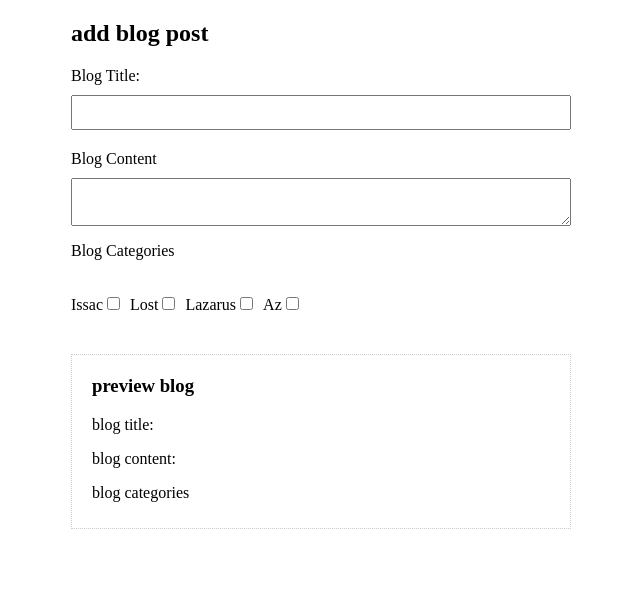
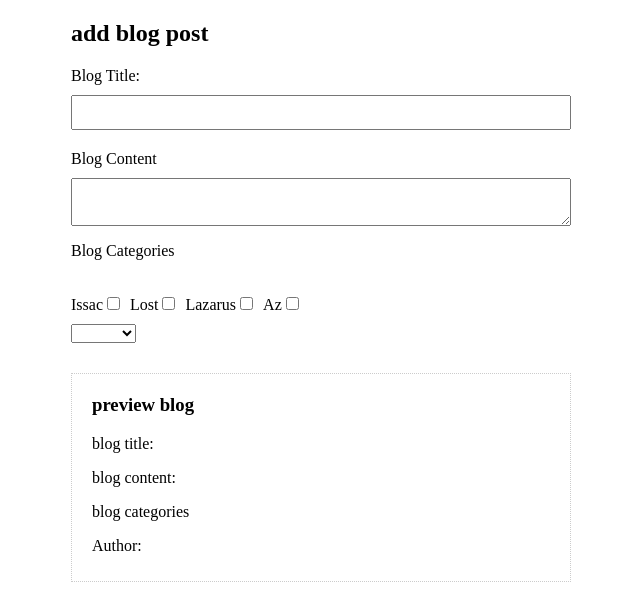
Before and after one commit to mmelon007/Vuejs-basics, a Vue app in the folder ninja-app/: page / in a window 1280 px wide. Shown: the top 590 px of the page, without its empty margins (319-959 px from the left). Built offline with nearby package versions, Linux system fonts and the light colour scheme; the HTML template or start-up script is replaced by a standard one.

Commit message:
[lesson31] select与v-model

```diff
--- a/ninja-app/src/components/addBlog.vue
+++ b/ninja-app/src/components/addBlog.vue
@@ -17,6 +17,9 @@
         <label>Az</label>
         <input type="checkbox" value="Az" v-model="blog.categories" />
       </div>
+      <select v-model="blog.author">
+        <option v-for="(author, index) in authors" :key="index">{{ author }}</option>
+      </select>
     </form>
     <div id="preview">
       <h3>preview blog</h3>
@@ -29,6 +32,7 @@
           {{ category }}
         </li>
       </ul>
+      <p>Author: {{ blog.author }}</p>
     </div>
   </div>
 </template>
@@ -42,7 +46,9 @@
         title: "",
         content: "",
         categories: [],
+        author: ""
       },
+      authors: ["Ap Roll", "Melon", "Savior"]
     };
   },
   components: {},
```
